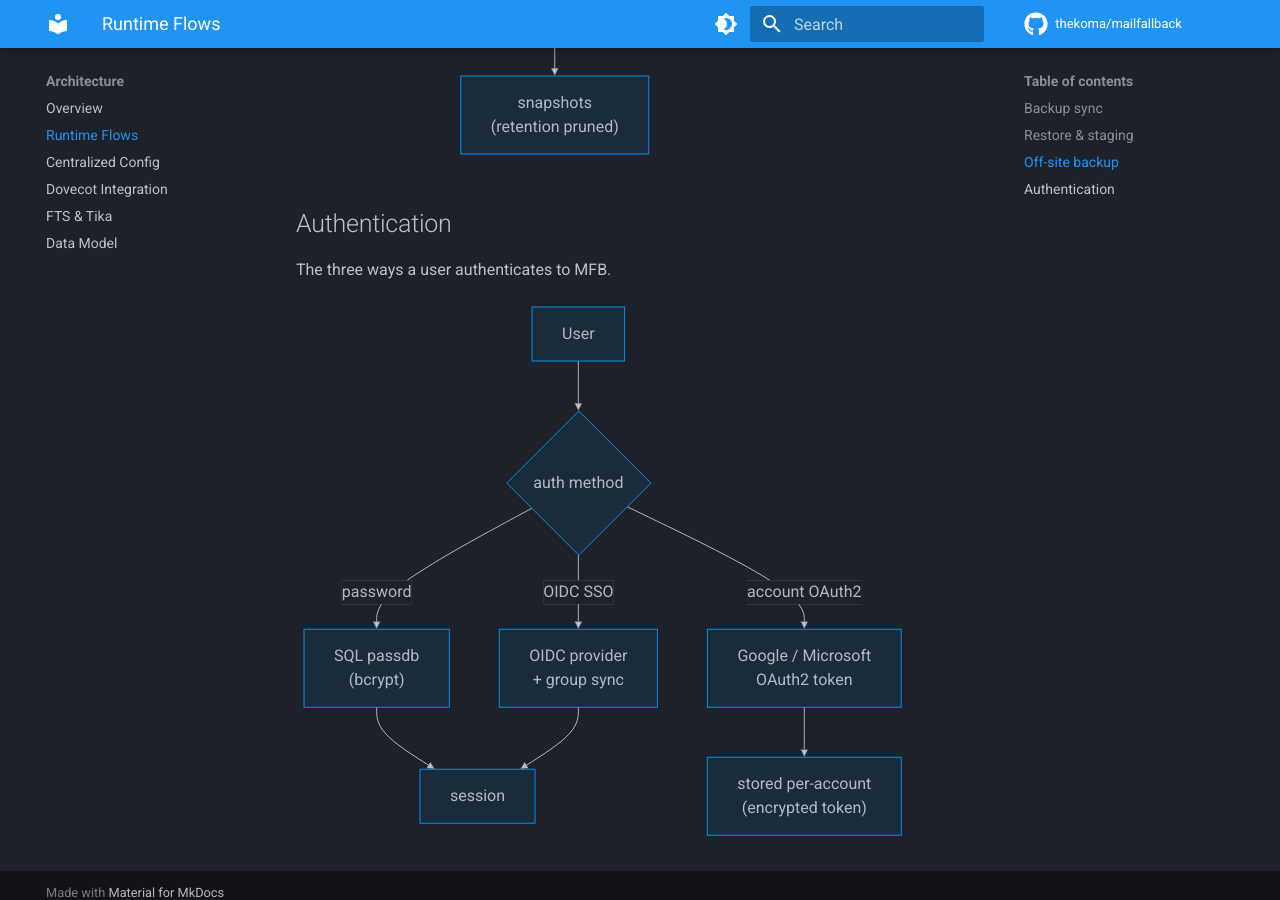
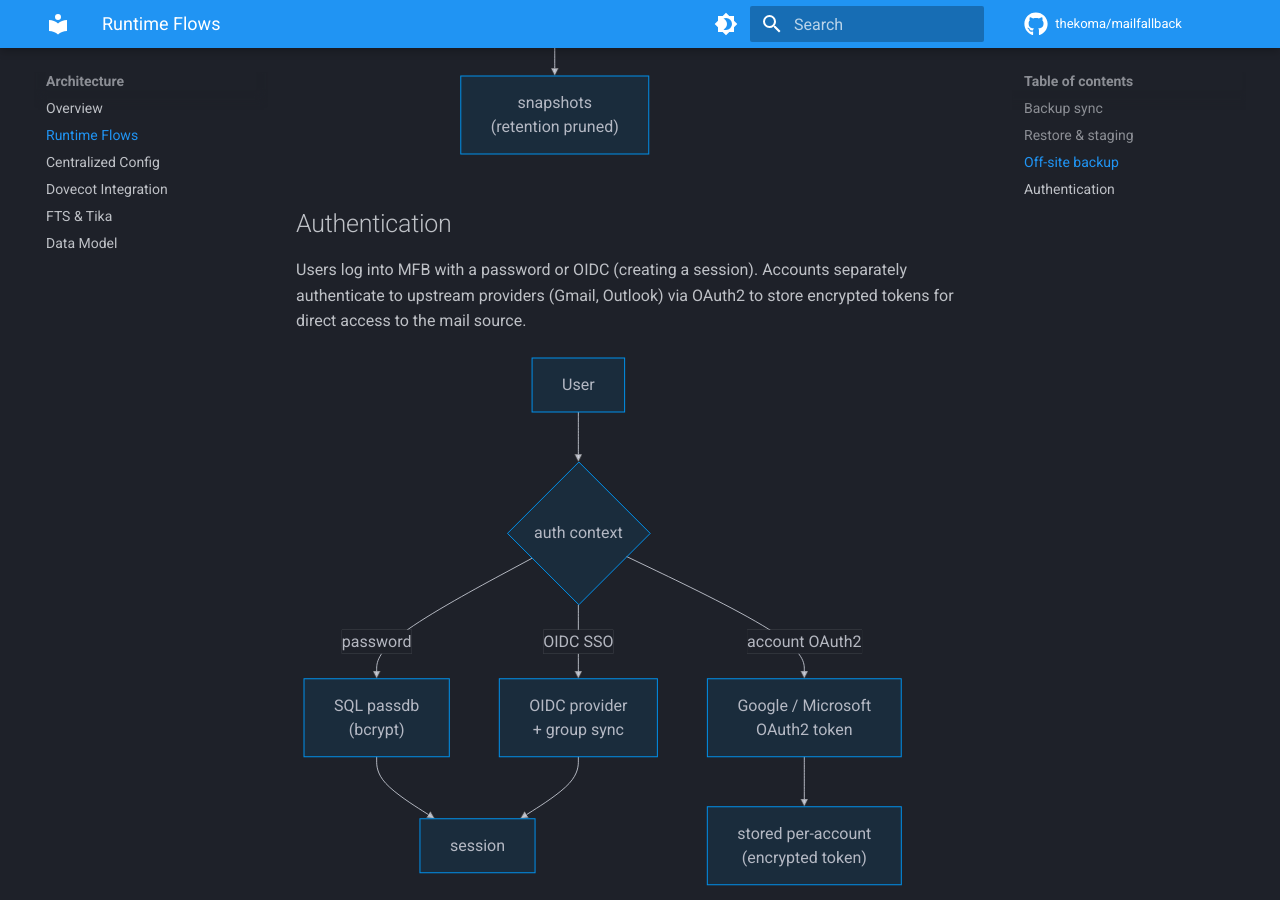
Before and after one commit to thekoma/mailfallback, an MkDocs documentation site: the page built from docs/src/architecture/flows.md, in a window 1280 px wide and 900 px high, scrolled down 2586 px. Built offline with MkDocs 1.6.1 and Material for MkDocs 9.7.7, drawn with Linux system fonts in a browser that asks for light colours; comment, search, counter and statistics services are not loaded.

Commit message:
docs(architecture): clarify auth diagram — user login vs per-account OAuth2
Changed intro sentence to distinguish two separate flows:
- User login (password/OIDC) → session
- Per-account upstream authorization (OAuth2) → encrypted token

Relabeled decision node from "auth method" to "auth context" to clarify
these are not all user login choices.

Co-Authored-By: Claude Opus 4.8 <noreply@anthropic.com>

````diff
--- a/docs/src/architecture/flows.md
+++ b/docs/src/architecture/flows.md
@@ -49,11 +49,11 @@ flowchart TD
 
 ## Authentication
 
-The three ways a user authenticates to MFB.
+Users log into MFB with a password or OIDC (creating a session). Accounts separately authenticate to upstream providers (Gmail, Outlook) via OAuth2 to store encrypted tokens for direct access to the mail source.
 
 ```mermaid
 flowchart TD
-    USER["User"] --> CH{"auth method"}
+    USER["User"] --> CH{"auth context"}
     CH -- "password" --> SQL["SQL passdb<br/>(bcrypt)"]
     CH -- "OIDC SSO" --> OIDC["OIDC provider<br/>+ group sync"]
     CH -- "account OAuth2" --> OAUTH["Google / Microsoft<br/>OAuth2 token"]
````
